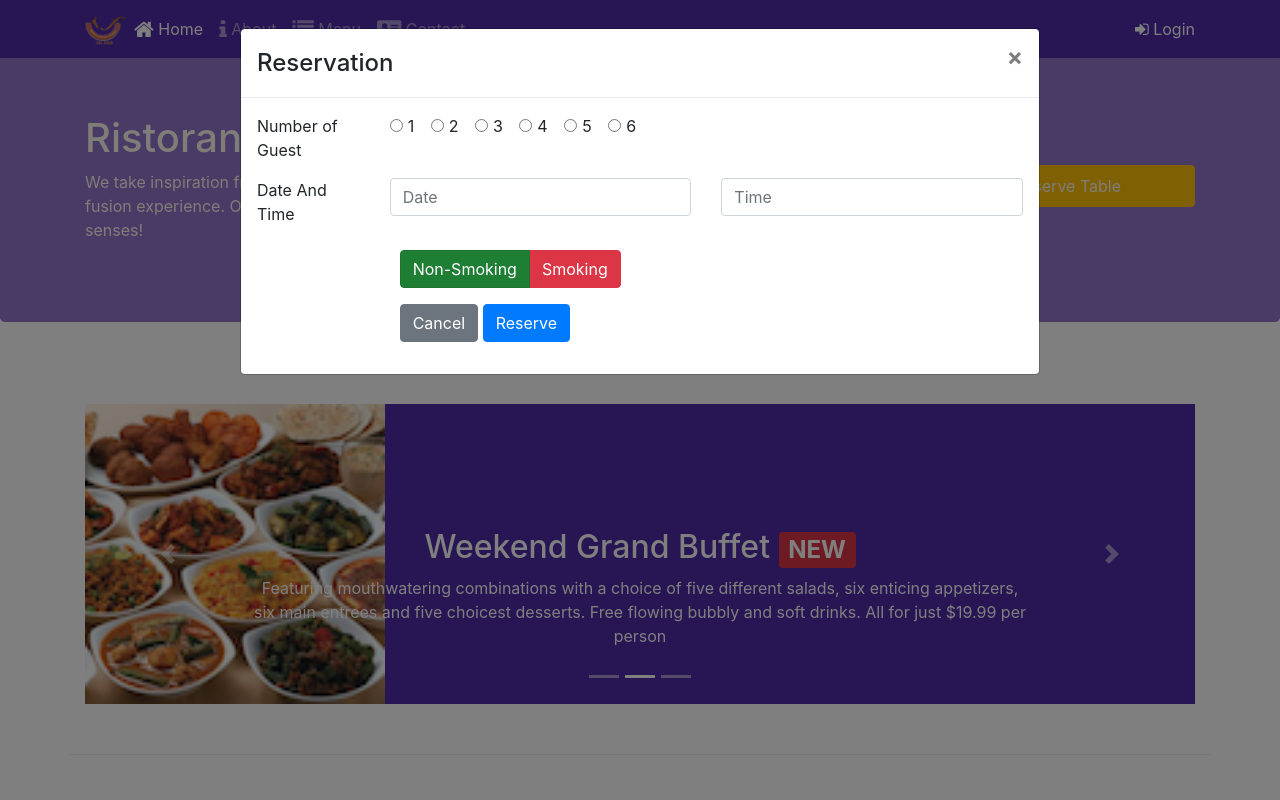
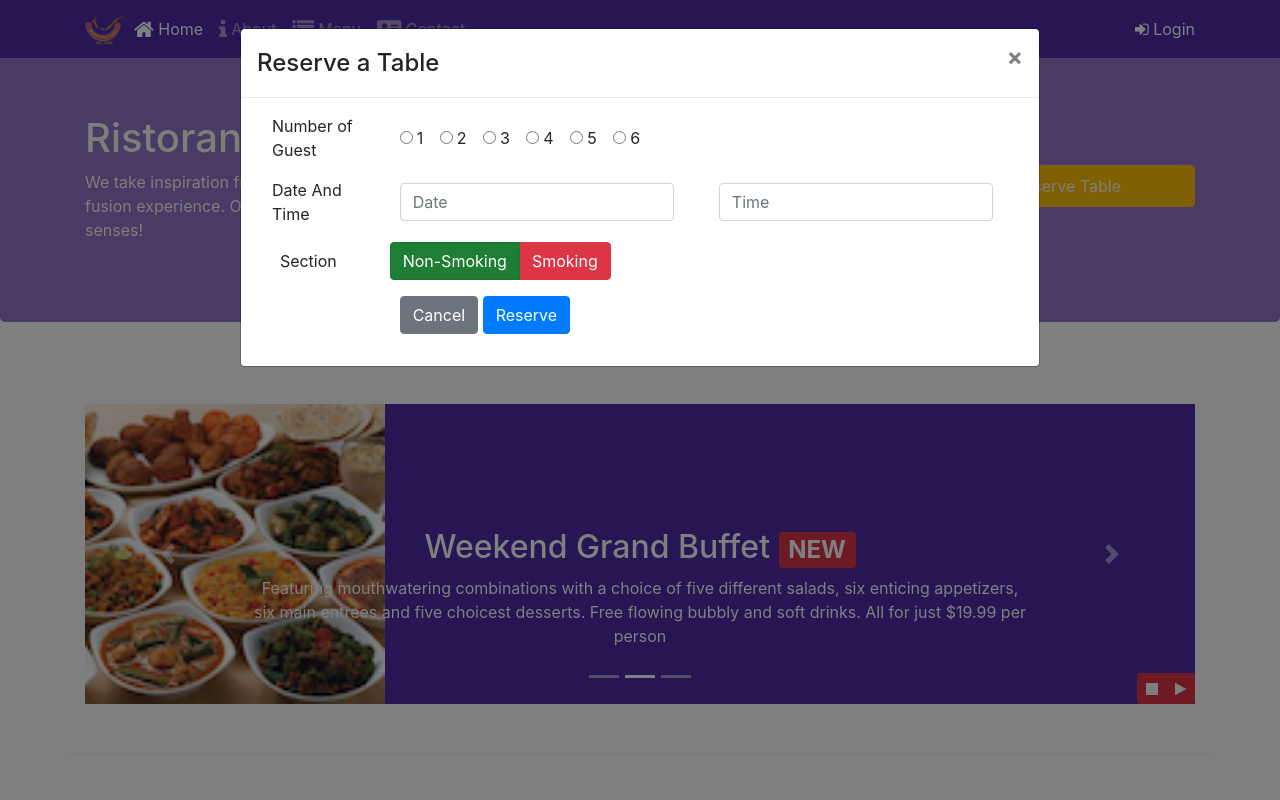
Before and after one commit to neltonf/coursera-full-stack, a plain HTML site: page index.html in a window 1280 px wide. Both pictures are taken after a click on the button "Reserve Table". Shown: the top 800 px of the page. Drawn offline with nearby package versions, Linux system fonts and the light colour scheme.

Commit message:
Bootstrap JQuery

```diff
--- a/index.html
+++ b/index.html
@@ -88,12 +88,12 @@
         <div class="modal-dialog modal-lg" role="content">
             <div class="modal-content">
                 <div class="modal-header">
-                    <h4 class="modal-title"> Reservation </h4>
+                    <h4 class="modal-title"> Reserve a Table </h4>
                     <button type="button" class="close" data-dismiss="modal"> &times; </button>
                 </div>
                 <div class="modal-body">
                     <form>
-                        <div class="form-group row">
+                        <div class="form-group form-inline">
                             <label for="num-of-guest" class="col-12 col-md-2 form-check-label">Number of Guest</label>
                             <div class="col-12 col-md-10">
                                 <div class="form-check-inline">
@@ -128,7 +128,7 @@
                                 </div>
                             </div>
                         </div>
-                        <div class="form-group row">
+                        <div class="form-group form-inline">
                             <label for="date-time" class="col-12 col-md-2">Date And Time</label>
                             <div class="col-12 col-md-5">
                                 <input type="text" class="form-control" id="date" name="date" placeholder="Date">
@@ -137,9 +137,10 @@
                                 <input type="text" class="form-control" id="time" name="time" placeholder="Time">
                             </div>
                         </div>
-                        <div class="form-group">
-                            <div class="col-10 col-sm-12 offset-sm-2">
-                                <div class="btn-group btn-group-toggle" data-toggle="buttons">
+                        <div class="form-group form-inline row">
+                            <label for="section" class="col-12 col-md-2 ">Section</label>
+                            <div class="col-12 col-md-10">
+                                <div class="btn-group btn-group-toggle " data-toggle="buttons">
                                     <label class="btn btn-success active">
                                         <input type="radio" name="options" id="option1" autocomplete="off" checked> Non-Smoking
                                     </label>
@@ -184,11 +185,11 @@
     <div class="container">
         <div class="row row-content">
             <div class="col">
-                <div id="mycarousel" class="carousel slide" data-ride="carousel">
+                <div id="mycarousel" class="carousel slide " data-ride="carousel">
                     <div class="carousel-inner" role="listbox">
                         <div class="carousel-item active">
                             <img class="d-block img-fluid" src="img/uthappizza.png" alt="Uthappizza">
-                            <div class="carousel-caption d-none d-md-block">
+                            <div class="carousel-caption d-flex align-items-center d-none d-md-block">
                                 <h2>Uthappizza <span class="badge badge-danger">HOT</span> <span class="badge badge-pill badge-default">$4.99</span></h2>
                                 <p>A unique combination of Indian Uthappam (pancake) and
                                     Italian pizza, topped with Cerignola olives, ripe vine
@@ -196,18 +197,18 @@
                                     Buffalo Paneer.</p>
                             </div>
                         </div>
-                        <div class="carousel-item">
+                        <div class="carousel-item ">
                             <img class="d-block img-fluid" src="img/buffet.png" alt="buffet">
-                            <div class="carousel-caption d-none d-md-block">
+                            <div class="carousel-caption align-items-center d-none d-md-block">
                                 <h2>Weekend Grand Buffet <span class="badge badge-danger">NEW</span> </h2>
                                 <p>Featuring mouthwatering combinations with a choice of five different salads, six enticing appetizers, six main entrees and five choicest
                                     desserts. Free flowing bubbly and soft drinks. All for just $19.99 per person </p>
                             </div>
                         </div>
-                        <div class="carousel-item">
-                            <img class="d-flex mr-3 img-thumbnail align-self-center" src="img/alberto.png" alt="Alberto Somayya">
-                            <div class="carousel-caption d-none d-md-block">
-                                <h2 class="">Alberto Somayya</h2>
+                        <div class="carousel-item ">
+                            <img class="d-block img-fluid" src="img/alberto.png" alt="Alberto Somayya">
+                            <div class="carousel-caption align-items-center d-none d-md-block">
+                                <h2>Alberto Somayya</h2>
                                 <h4>Executive Chef</h4>
                                 <p>Award winning three-star Michelin chef with wide
                                     International experience having worked closely with
@@ -227,6 +228,14 @@
                         <a class="carousel-control-next" href="#mycarousel" role="button" data-slide="next">
                             <span class="carousel-control-next-icon"></span>
                         </a>
+                        <div class="btn-group" id="carouselButton">
+                            <button class="btn btn-danger btn-sm" id="carousel-pause">
+                                <span class="fa fa-stop"></span>
+                            </button>
+                            <button class="btn btn-danger btn-sm" id="carousel-play">
+                                <span class="fa fa-play"></span>
+                            </button>
+                        </div>
                     </div>
                 </div>
             </div>
@@ -339,6 +348,17 @@
     <script src="https://maxcdn.bootstrapcdn.com/bootstrap/4.0.0/js/bootstrap.min.js" integrity="sha384-JZR6Spejh4U02d8jOt6vLEHfe/JQGiRRSQQxSfFWpi1MquVdAyjUar5+76PVCmYl"
         crossorigin="anonymous"></script>
 
+    <script>
+        $(document).ready(function () {
+            $("#mycarousel").carousel({ interval: 2000 });
+            $("#carousel-pause").click(function () {
+                $("#mycarousel").carousel('pause');
+            });
+            $("#carousel-play").click(function () {
+                $("#mycarousel").carousel('cycle');
+            });
+        });
+    </script>
 </body>
 
 </html>
--- a/styles.css
+++ b/styles.css
@@ -52,3 +52,9 @@ body {
     left: 0;
     min-height: 300px;
 }
+
+#carouselButton {
+    position: absolute;
+    bottom: 0px;
+    right: 0px;
+}
```
